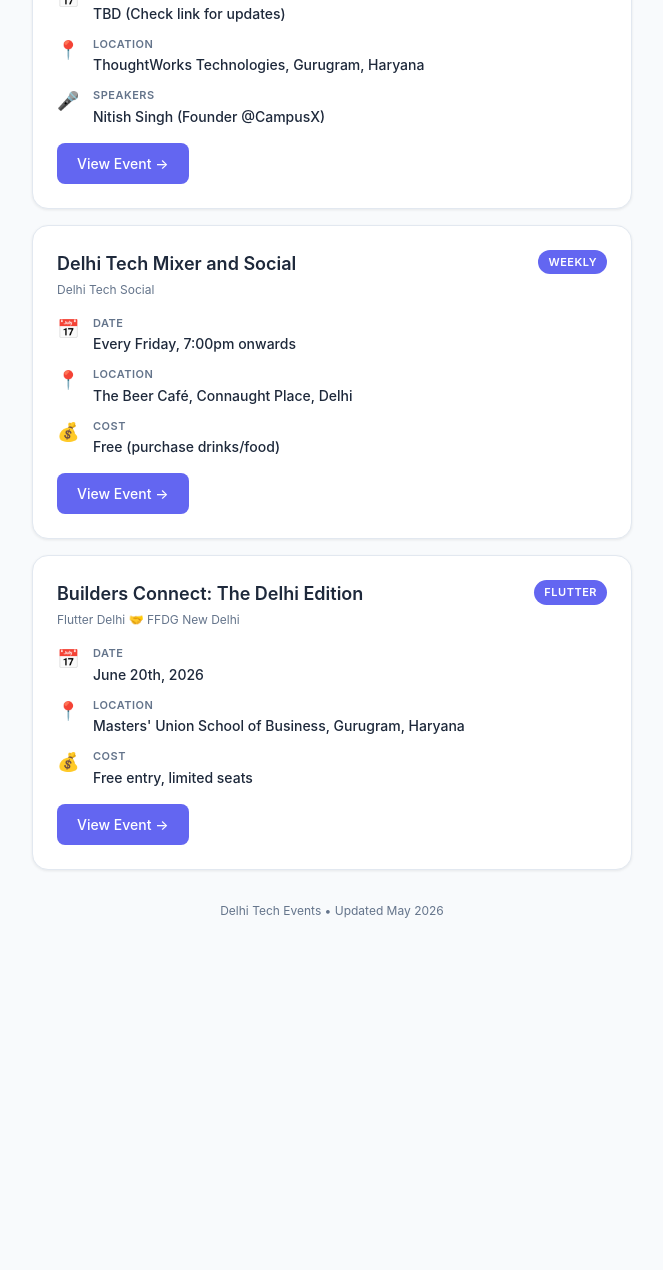
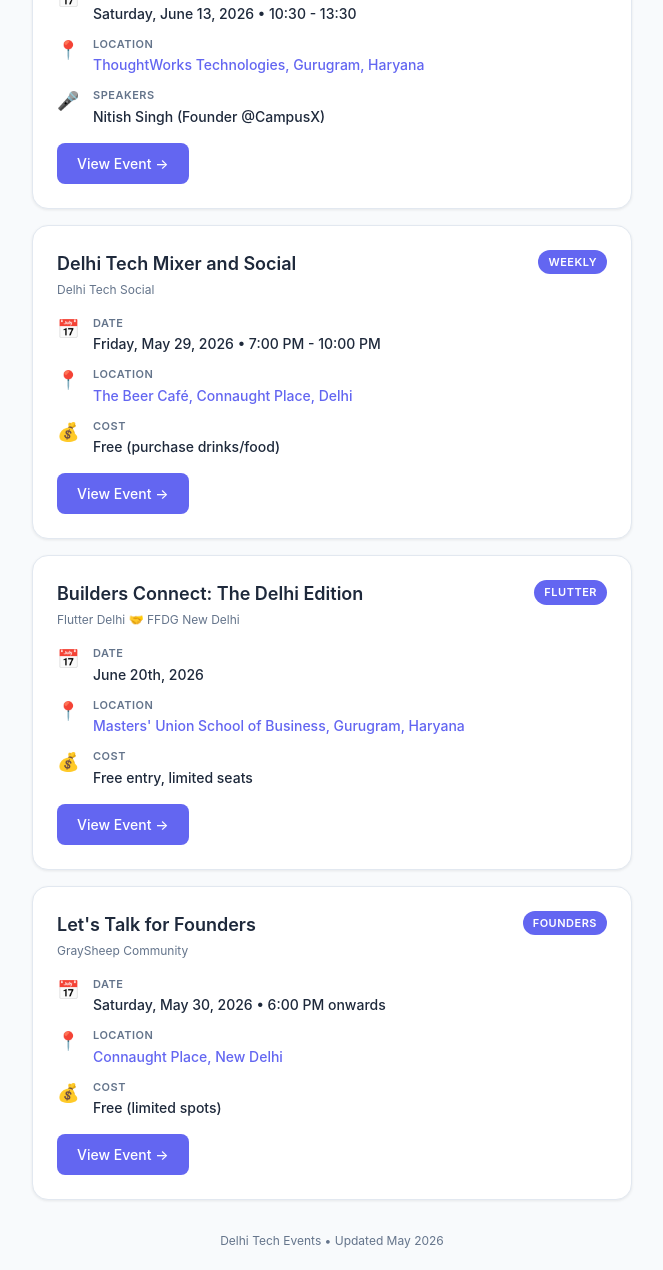
Before and after one commit to securexg/delhi-events, a plain HTML site: page index.html in a window 1280 px wide. Shown: the part 229-1499 px from the top of the page, without its empty margins (308-971 px from the left). Before the commit the page ends 1169 px from the top, so only its background shows below. Drawn offline with Linux system fonts and the light colour scheme.

Commit message:
Add new event and update dates with Google Maps links

```diff
--- a/index.html
+++ b/index.html
@@ -178,14 +178,14 @@
           <div class="detail-icon">📅</div>
           <div class="detail-content">
             <div class="detail-label">Date</div>
-            <div class="detail-value">TBD (Check link for updates)</div>
+            <div class="detail-value">Saturday, June 13, 2026 • 10:30 - 13:30</div>
           </div>
         </div>
         <div class="detail-row">
           <div class="detail-icon">📍</div>
           <div class="detail-content">
             <div class="detail-label">Location</div>
-            <div class="detail-value">ThoughtWorks Technologies, Gurugram, Haryana</div>
+            <div class="detail-value"><a href="https://www.google.com/maps/search/?api=1&query=ThoughtWorks+Technologies+Gurugram" target="_blank">ThoughtWorks Technologies, Gurugram, Haryana</a></div>
           </div>
         </div>
         <div class="detail-row">
@@ -213,14 +213,14 @@
           <div class="detail-icon">📅</div>
           <div class="detail-content">
             <div class="detail-label">Date</div>
-            <div class="detail-value">Every Friday, 7:00pm onwards</div>
+            <div class="detail-value">Friday, May 29, 2026 • 7:00 PM - 10:00 PM</div>
           </div>
         </div>
         <div class="detail-row">
           <div class="detail-icon">📍</div>
           <div class="detail-content">
             <div class="detail-label">Location</div>
-            <div class="detail-value">The Beer Café, Connaught Place, Delhi</div>
+            <div class="detail-value"><a href="https://www.google.com/maps/search/?api=1&query=The+Beer+Café+Connaught+Place+Delhi" target="_blank">The Beer Café, Connaught Place, Delhi</a></div>
           </div>
         </div>
         <div class="detail-row">
@@ -255,7 +255,7 @@
           <div class="detail-icon">📍</div>
           <div class="detail-content">
             <div class="detail-label">Location</div>
-            <div class="detail-value">Masters' Union School of Business, Gurugram, Haryana</div>
+            <div class="detail-value"><a href="https://www.google.com/maps/search/?api=1&query=Masters'+Union+School+of+Business+Gurugram" target="_blank">Masters' Union School of Business, Gurugram, Haryana</a></div>
           </div>
         </div>
         <div class="detail-row">
@@ -269,6 +269,41 @@
       <a href="https://luma.com/384qnir0" target="_blank" class="event-link">View Event →</a>
     </div>
 
+    <!-- Event 4 -->
+    <div class="event-card">
+      <div class="event-header">
+        <div>
+          <div class="event-title">Let's Talk for Founders</div>
+          <div class="event-organizer">GraySheep Community</div>
+        </div>
+        <div class="event-badge">Founders</div>
+      </div>
+      <div class="event-details">
+        <div class="detail-row">
+          <div class="detail-icon">📅</div>
+          <div class="detail-content">
+            <div class="detail-label">Date</div>
+            <div class="detail-value">Saturday, May 30, 2026 • 6:00 PM onwards</div>
+          </div>
+        </div>
+        <div class="detail-row">
+          <div class="detail-icon">📍</div>
+          <div class="detail-content">
+            <div class="detail-label">Location</div>
+            <div class="detail-value"><a href="https://www.google.com/maps/search/?api=1&query=Connaught+Place+New+Delhi" target="_blank">Connaught Place, New Delhi</a></div>
+          </div>
+        </div>
+        <div class="detail-row">
+          <div class="detail-icon">💰</div>
+          <div class="detail-content">
+            <div class="detail-label">Cost</div>
+            <div class="detail-value">Free (limited spots)</div>
+          </div>
+        </div>
+      </div>
+      <a href="https://luma.com/kdiugt4g" target="_blank" class="event-link">View Event →</a>
+    </div>
+
     <div class="footer">
       <div>Delhi Tech Events • Updated May 2026</div>
     </div>
```
Also changed, not shown: 1 other file.
